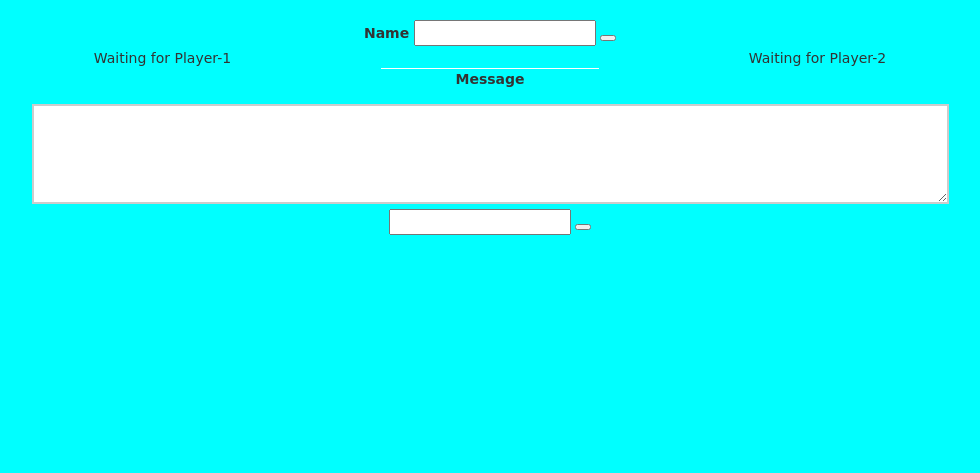
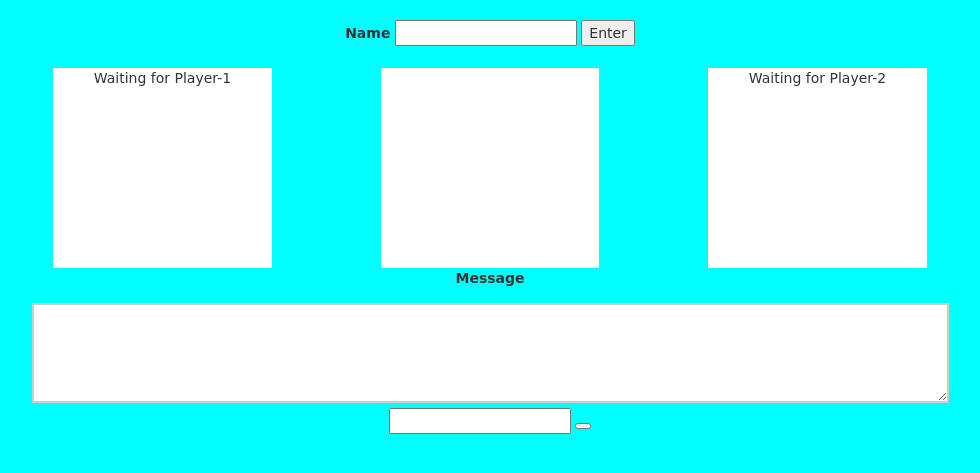
Before and after one commit to Senthilselva/RockPaperScissor, a PHP site: page / in a window 1280 px wide. Shown: the part 71-544 px from the top of the page, without its empty margins (150-1130 px from the left). Run offline with PHP 8.4, Linux system fonts and the light colour scheme; some libraries are stand-ins or nearby versions; some web fonts are replaced.

Commit message:
First push to heroku

```diff
--- a/assets/css/style.css
+++ b/assets/css/style.css
@@ -8,12 +8,19 @@ header{
 	font-size: 48px;
 }
 
-#Player1,
+
 #result,
-#Player2{
-	height:auto;
+#Player{
+
+	height:200px;
 	background-color: white;
 	margin-top:20px;
+}
+
+.ListPlayer{
+	line-height:10px;
+	padding-top: 50px;
+	padding-bottom: 50px;
 }
 
 #message{
--- a/assets/javascript/app.js
+++ b/assets/javascript/app.js
@@ -32,7 +32,7 @@ $(document).ready(function() {
 $("#submitbtn").on('click',adduser);
 
 $('.ListPlayer').on('click','.answer-button', function(e){
-	console.log("hahaha");
+	//console.log("hahaha");
 
 	buttonselected(e);
 });
@@ -80,7 +80,7 @@ function adduser(){
         		losses: 0
     		});//set the value
     	$(".playerName").html("<h2> Welcome "+newuser+" You are player" + sessionStorage.getItem("thisPlayer") +" </h2>");
-    	$("#NamePlayer"+sessionStorage.getItem("thisPlayer")).html(newuser + "ready");
+    	$("#NamePlayer"+sessionStorage.getItem("thisPlayer")).html(newuser + " is ready!!!");
 		}
 	});
 
@@ -117,7 +117,7 @@ playerRef.on("child_added", function(snapshot, prevChildKey)
 		playerRef.once("value", function(snapshot) {
 			var length = snapshot.numChildren();
 			if(length == 2){
-				console.log("playgame");
+				//console.log("playgame");
 				playgame();
 			}
 		});
@@ -130,6 +130,7 @@ window.onbeforeunload = confirmExit;
 function confirmExit()
 {
 	var Lthisplayer = sessionStorage.getItem("thisPlayer");
+	database.ref("turn").remove();
   	//debugger;
   	if(Lthisplayer == 2 ){
   		playerRef.child(2).remove();
@@ -186,7 +187,7 @@ function playgame()
 function buttonselected(e){
 	console.log("Button Selecter");
 	var answer = $(e.target).data("name");
-	$("#List"+mydivId).html(answer);
+	$("#List"+mydivId).html("You selected "+answer+"<br>");
 	myref.update({
 		choice: answer
 	});
@@ -249,7 +250,7 @@ database.ref("turn").on("value", function(snapshot) {
 		losses:mydata.losses,
 	});
 
-	setTimeout(playgame,500);
+	setTimeout(playgame,1000);
 	}//end if statement
 });
 
--- a/index.html
+++ b/index.html
@@ -36,14 +36,14 @@
 
 <div class="row playerName"> <!-- row1-->
     <label>Name</label> <input type="text" id = "name" size = "20">
-    <button id = "submitbtn"> </button>
+    <button id = "submitbtn">Enter</button>
 </div> <!-- first row-->
 
 <div class="row">
-     <div class="col-lg-2 col-md-2 col-sm-2"> </div>
+     <div class="col-lg-2 col-md-2 col-sm-2"></div>
 
     <div class="col-lg-2 col-md-2 col-sm-2" id = "Player">
-      <div class = "row" id = "NamePlayer1">Waiting for Player-1 </div>
+      <div class="row" id = "NamePlayer1">Waiting for Player-1 </div>
       <div class = "row ListPlayer" id = "ListPlayer1"></div>
       <div class = "row" id = "ScorePlayer1"></div>
     </div>
```
